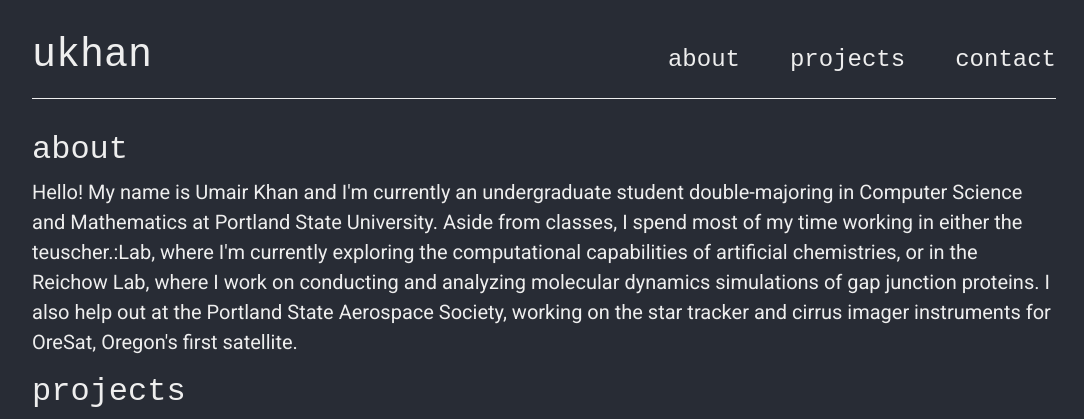
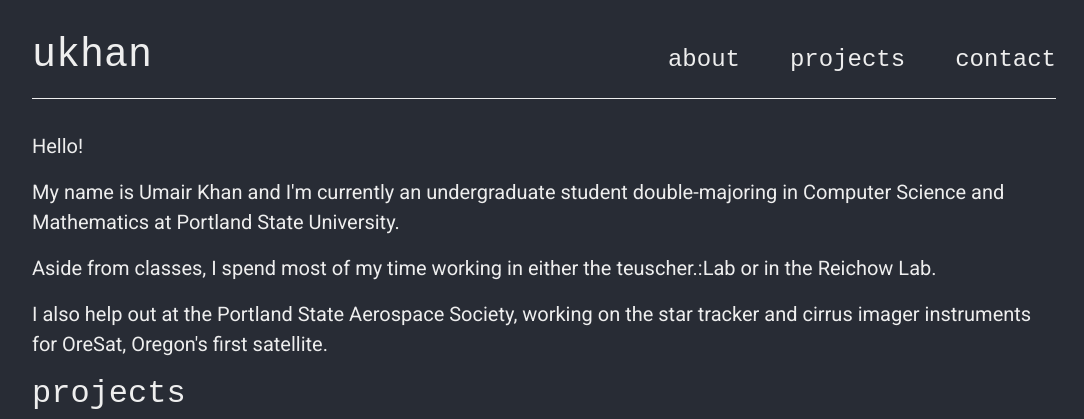
Before and after one commit to khanu263/khanu263.github.io, a plain HTML site: page index.html in a window 1280 px wide. Shown: the top 419 px of the page, without its empty margins (96-1180 px from the left). Drawn offline with nearby package versions, Linux system fonts and the light colour scheme; a web font is replaced by a local one.

Commit message:
Split up 'About' section and add favicon

```diff
--- a/index.html
+++ b/index.html
@@ -6,6 +6,8 @@
         <meta name="author" content="Umair Khan" />
         <meta name="description" content="The personal website of Umair Khan." />
         <title>Umair Khan</title>
+        <link rel="icon" href="favicon.ico" type="image/x-icon" />
+        <link rel="stylesheet" href="https://fonts.googleapis.com/css?family=Overpass+Mono|Roboto" />
         <link
             rel="stylesheet"
             href="https://stackpath.bootstrapcdn.com/bootstrap/4.4.1/css/bootstrap.min.css"
@@ -13,8 +15,6 @@
             crossorigin="anonymous"
         />
         <link rel="stylesheet" href="css/main.css" />
-        <link rel="stylesheet" href="https://fonts.googleapis.com/css?family=Overpass+Mono|Roboto" />
-        <link rel="stylesheet" href="4-portfolio.css" />
     </head>
     <body>
         <header>
@@ -25,14 +25,17 @@
         </header>
         <div class="offset"></div>
         <section id="about">
-            <h2>About</h2>
+            <p id="hello">Hello!</p>
             <p>
-                Hello! My name is Umair Khan and I'm currently an undergraduate student double-majoring in Computer Science
-                and Mathematics at Portland State University. Aside from classes, I spend most of my time working in either
-                the teuscher.:Lab, where I'm currently exploring the computational capabilities of artificial chemistries, or
-                in the Reichow Lab, where I work on conducting and analyzing molecular dynamics simulations of gap junction
-                proteins. I also help out at the Portland State Aerospace Society, working on the star tracker and cirrus
-                imager instruments for OreSat, Oregon's first satellite.
+                My name is Umair Khan and I'm currently an undergraduate student double-majoring in Computer Science and
+                Mathematics at Portland State University.
+            </p>
+            <p>
+                Aside from classes, I spend most of my time working in either the teuscher.:Lab or in the Reichow Lab.
+            </p>
+            <p>
+                I also help out at the Portland State Aerospace Society, working on the star tracker and cirrus imager
+                instruments for OreSat, Oregon's first satellite.
             </p>
         </section>
         <section id="projects">
```
Also changed, not shown: favicon.ico (added).
